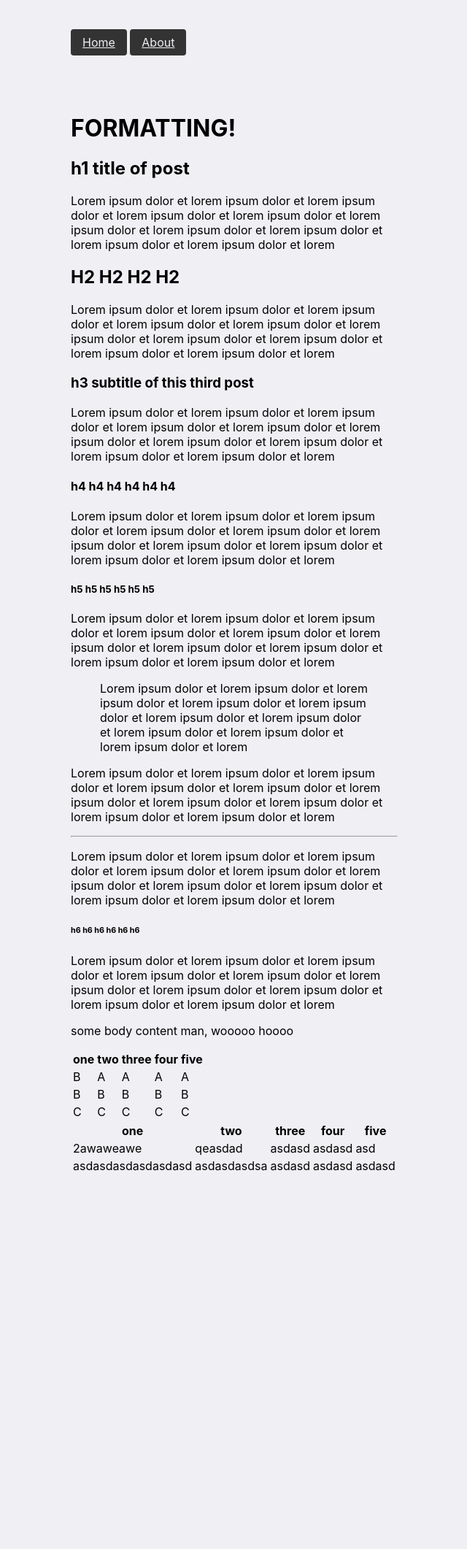
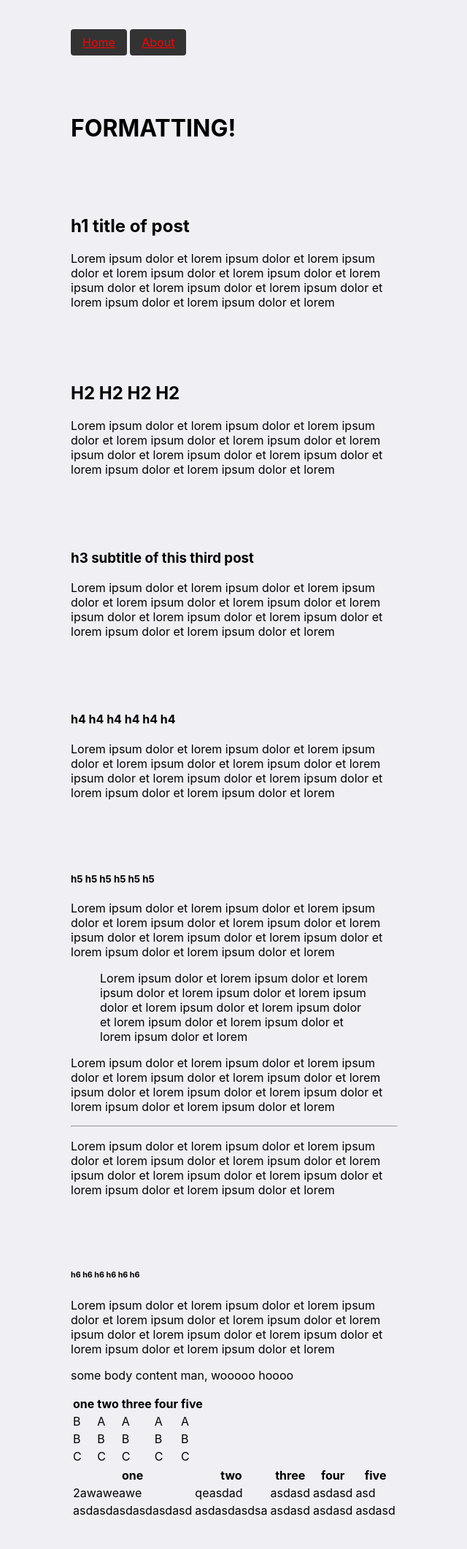
Before and after one commit to foundmonster/foundmonster.github.io, a Jekyll site: the page built from _posts/2020-03-24-thirdpost.md, in a window 1280 px wide. Shown: the whole page at 73% size, without its empty margins (319-959 px from the left). Built offline with Jekyll 4.4.1, drawn with Linux system fonts in a browser that asks for light colours; before the commit the page ends 1650 px from its top, so only the background shows below that.

Commit message:
added commas to apply css to all h1-h6

```diff
--- a/_layouts/layout.html
+++ b/_layouts/layout.html
@@ -6,11 +6,6 @@
     <title>{{ page.title }}</title>
     <link rel="stylesheet" href="/assets/css/styles.css">
     <meta name="viewport" content="width=device-width, initial-scale=1">
-    <style>
-      h1 h2 h3 h4 h5 h6 {
-        margin-top: 100px;
-      }
-    </style>
   </head>
   <body>
     <header>
--- a/_sass/main.scss
+++ b/_sass/main.scss
@@ -7,20 +7,20 @@ body {
         background-color: #EFEFF4;
       }
 
+h1, h2, h3, h4, h5, h6 {
+        margin-top: 100px;
+        }
+
 a:link {
-  color: #EFEFF4;
+  color: red;
 }
 
 a:visited {
-  color: #EFEFF4;
+  color: blue;
 }
 
 a:active {
-  color: white;
-}
-
-.current {
-	color: green;
+  color: green;
 }
 
 .navspacing {
```
